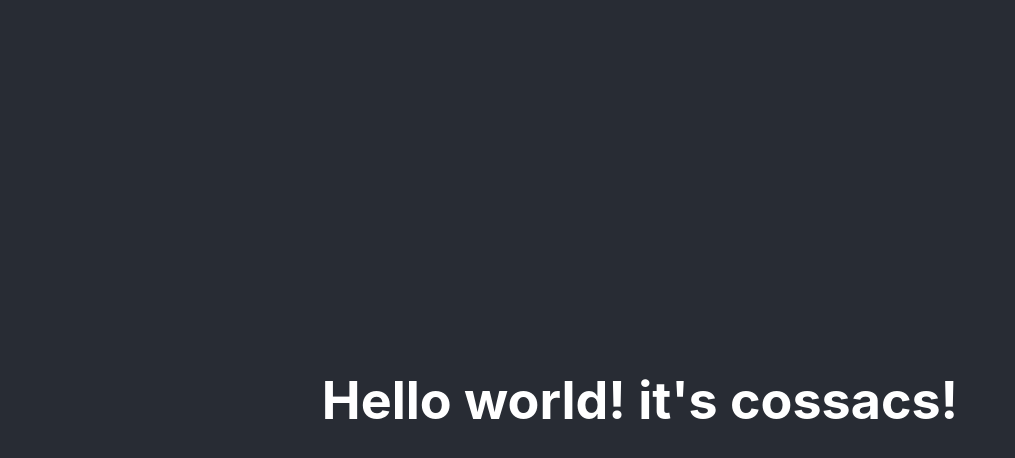
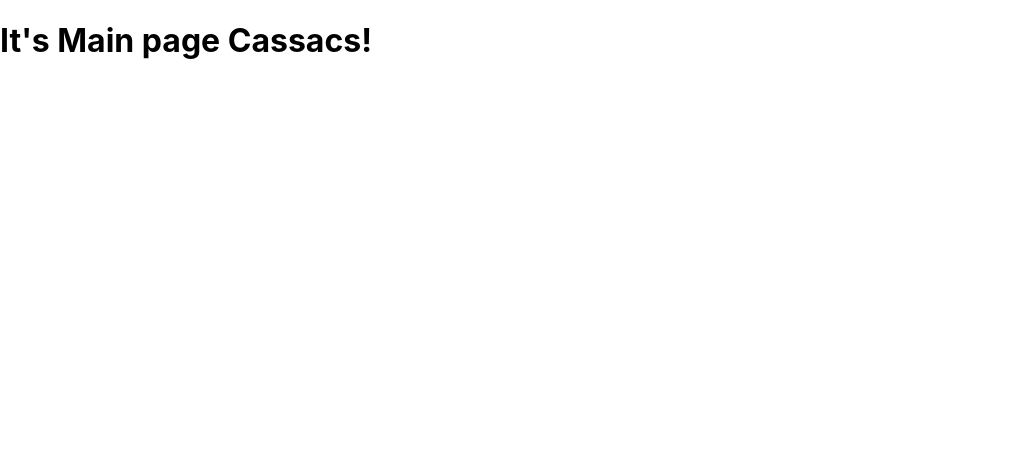
Before and after one commit to Serhii-Fesianov/cossacs, a React (Create React App) app in the folder my-app/: page / in a window 1280 px wide. Shown: the top 458 px of the page, without its empty margins (0-1015 px from the left). Built offline with nearby package versions, Linux system fonts and the light colour scheme.

Commit message:
Continue creating basic structure
Routes and creating folder

```diff
--- a/my-app/package.json
+++ b/my-app/package.json
@@ -8,10 +8,11 @@
     "@testing-library/user-event": "^13.5.0",
     "react": "^18.3.1",
     "react-dom": "^18.3.1",
+    "react-router-dom": "^6.23.0",
     "react-scripts": "5.0.1",
     "web-vitals": "^2.1.4"
   },
-  "devDependencies":{
+  "devDependencies": {
     "@babel/plugin-proposal-private-property-in-object": "^7.16.5"
   },
   "scripts": {
--- a/my-app/src/App.jsx
+++ b/my-app/src/App.jsx
@@ -1,12 +1,14 @@
+import { BrowserRouter as Router, Route, Routes } from "react-router-dom";
 import "./App.css";
+import { MainPage } from "./components/pages/MainPage/MainPage";
 
 function App() {
   return (
-    <div className="App">
-      <header className="App-header">
-        <h1>Hello world! it's cossacs!</h1>
-      </header>
-    </div>
+    <Router>
+      <Routes>
+        <Route path="/" element={<MainPage />} />
+      </Routes>
+    </Router>
   );
 }
 
--- /dev/null
+++ b/my-app/src/components/pages/MainPage/MainPage.jsx
@@ -0,0 +1,7 @@
+export const MainPage = () => {
+  return (
+    <div>
+      <h1>It's Main page Cassacs!</h1>
+    </div>
+  );
+};
```
Also changed, not shown: my-app/src/components/Footer/Footer.jsx (added), my-app/src/components/Footer/footer.module.css (added), my-app/src/components/Header/Header.jsx (added), my-app/src/components/Header/Header.module.css (added), my-app/src/components/pages/Castle/Castle.jsx (added), my-app/src/components/pages/Castle/Castle.module.css (added), my-app/src/components/pages/MainPage/MainPage.styles.css (added), 1 other file (tests, documents, lock files or other folders).
